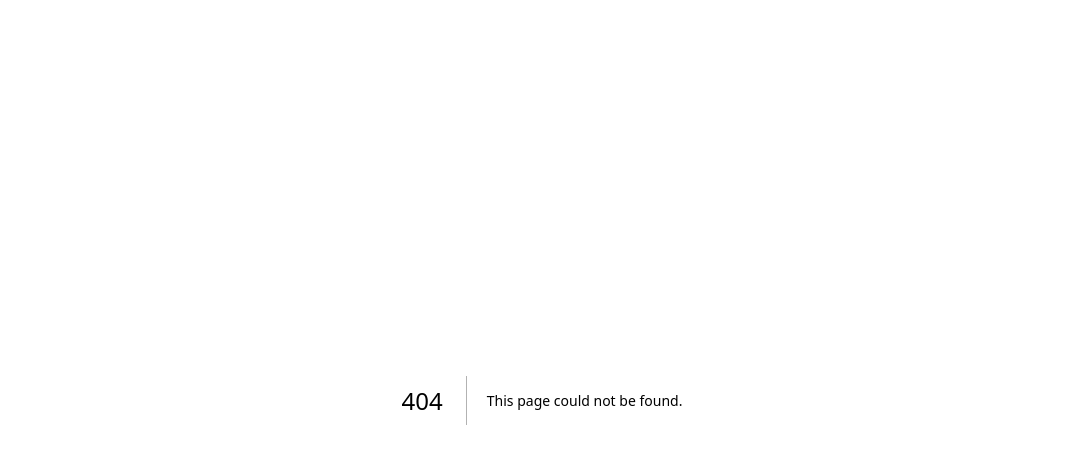
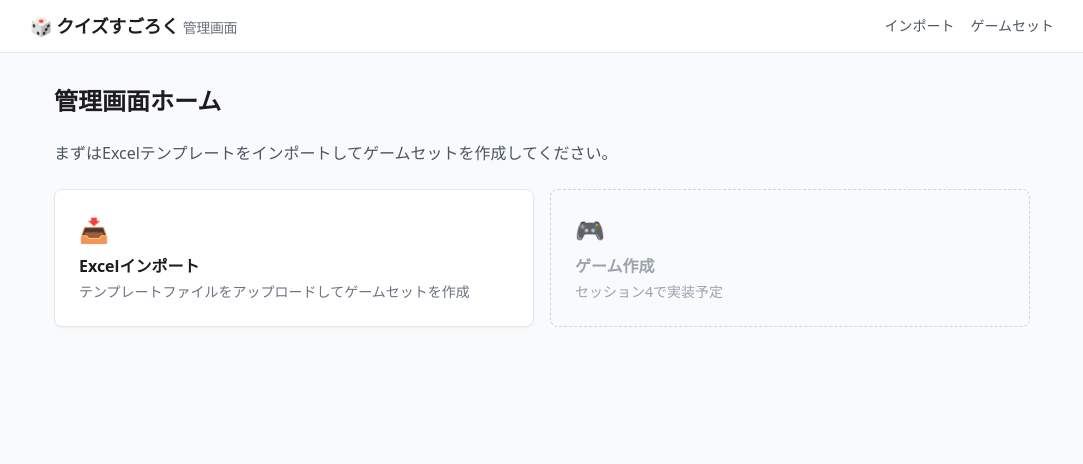
Before and after one commit to riki-ftc/sugoroku, a Next.js app: page /admin in a window 1280 px wide. Before the commit this address had no page. Shown: the top 464 px of the page, without its empty margins (98-1181 px from the left). Built offline with nearby package versions, Linux system fonts and the light colour scheme.

Commit message:
feat: add admin home page

```diff
--- /dev/null
+++ b/src/app/admin/page.tsx
@@ -0,0 +1,31 @@
+export default function AdminPage() {
+  return (
+    <div className="space-y-6">
+      <h1 className="text-2xl font-bold">管理画面ホーム</h1>
+      <p className="text-gray-600 dark:text-gray-400">
+        まずはExcelテンプレートをインポートしてゲームセットを作成してください。
+      </p>
+
+      <div className="grid gap-4 sm:grid-cols-2">
+        <a
+          href="/admin/import"
+          className="rounded-lg border border-gray-200 bg-white p-6 shadow-sm transition-shadow hover:shadow-md dark:border-gray-800 dark:bg-gray-900"
+        >
+          <div className="mb-2 text-2xl">📥</div>
+          <h2 className="font-semibold">Excelインポート</h2>
+          <p className="mt-1 text-sm text-gray-500">
+            テンプレートファイルをアップロードしてゲームセットを作成
+          </p>
+        </a>
+
+        <div className="rounded-lg border border-dashed border-gray-300 bg-gray-50 p-6 dark:border-gray-700 dark:bg-gray-900">
+          <div className="mb-2 text-2xl">🎮</div>
+          <h2 className="font-semibold text-gray-400">ゲーム作成</h2>
+          <p className="mt-1 text-sm text-gray-400">
+            セッション4で実装予定
+          </p>
+        </div>
+      </div>
+    </div>
+  );
+}
```
